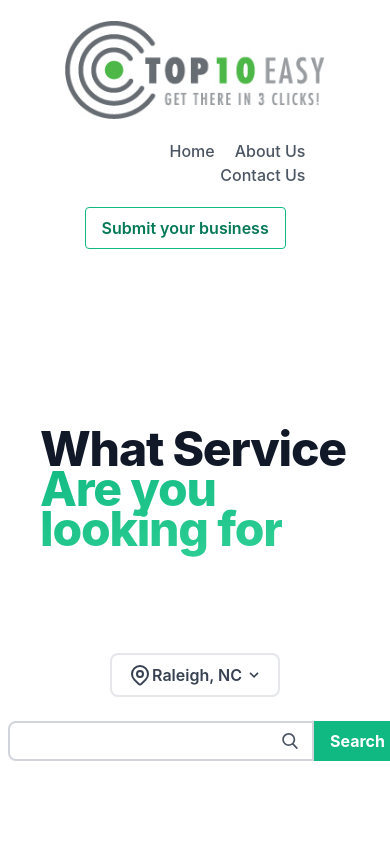
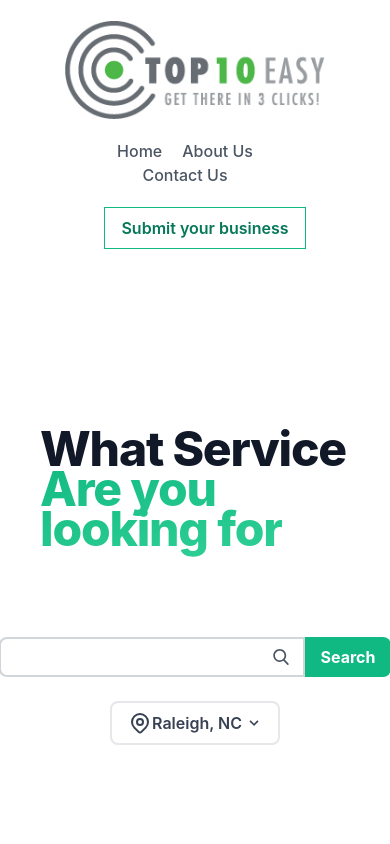
Before and after one commit to vilniransoft/top10easy, a React (Create React App) app: page / in a window 390 px wide. Shown: the top 844 px of the page. Built offline with nearby package versions, Linux system fonts and the light colour scheme.

Commit message:
fixed mobile alignment

```diff
--- a/src/Components/Layout/Navigation/Navigation.js
+++ b/src/Components/Layout/Navigation/Navigation.js
@@ -10,13 +10,13 @@ return  <section className="w-full px-8 text-gray-700 bg-white">
                         <img src={logo} alt="Top10easy"/>
                     </span>
                 </Link>
-                <nav className="flex flex-wrap w-full self-center justify-end mb-5 text-base md:mb-0 md:pl-8 md:ml-8 md:border-l md:border-gray-200">
+                <nav className="flex flex-wrap w-full self-center justify-center lg:justify-end mb-5 text-base md:mb-0 md:pl-8 md:ml-8 md:border-l md:border-gray-200">
                     <Link to="/" className="mr-5 font-medium leading-6 text-gray-600 hover:text-gray-900">Home</Link>
                     <Link to="/about" className="mr-5 font-medium leading-6 text-gray-600 hover:text-gray-900">About Us</Link>
                     <Link to="/contact" className="mr-5 font-medium leading-6 text-gray-600 hover:text-gray-900">Contact Us</Link>
                 </nav>
-                <div className="inline-flex items-center ml-5 space-x-6 lg:justify-end">
-                    <Link to="/contact" className="bg-transparent hover:bg-green-500 text-green-700 font-semibold hover:text-white py-2 px-4 border border-green-500 hover:border-transparent rounded">
+                <div className="inline-flex items-center ml-5 space-x-6 justify-center lg:justify-end">
+                    <Link to="/contact" className="bg-transparent hover:bg-green-500 text-green-700 font-semibold hover:text-white py-2 px-4 border border-green-500 hover:border-transparent flex-nowrap">
                         Submit your business
                     </Link>
                 </div>
--- a/src/Components/Pages/Home/Home.js
+++ b/src/Components/Pages/Home/Home.js
@@ -7,13 +7,11 @@ export default function Home(){
 
             <div className="container max-w-lg py-32 mx-auto text-left md:max-w-none md:text-center">
                 <h1 className="text-5xl p-8 font-extrabold leading-10 tracking-tight text-left text-gray-900 md:text-center sm:leading-none md:text-6xl lg:text-7xl"><span className="inline md:block">What Service</span> <span className="relative mt-2 text-transparent bg-clip-text bg-gradient-to-br from-green-500 to-green-400 md:inline-block pb-4">Are you looking for</span></h1>
-                {/* <div className="mx-auto mt-5 text-gray-500 md:mt-12 md:max-w-lg md:text-center lg:text-lg">Simplifying the creation of landing pages, blog pages, application pages and so much more!</div> */}
                 <div className="flex flex-col items-center mt-12 text-center">
-                    <span className="md:relative md:inline-flex w-full md:w-auto items-center">
+                    <div className="flex flex-col-reverse md:flex-row items-center">
                         <Dropdown></Dropdown>
                         <Search></Search>
-                    </span>
-
+                    </div>
                 </div>
             </div>
 
```
